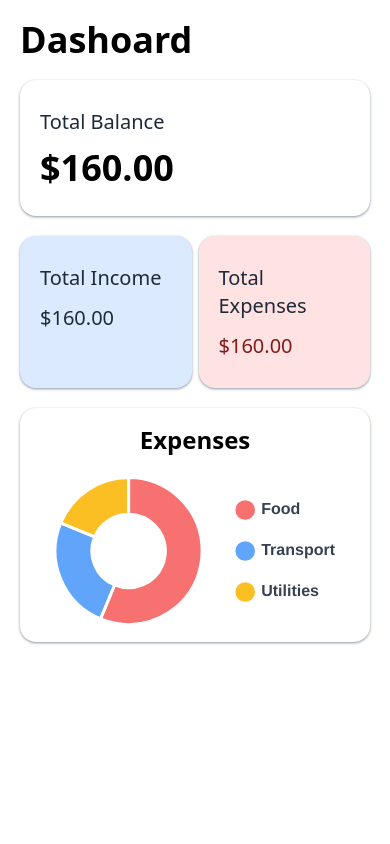
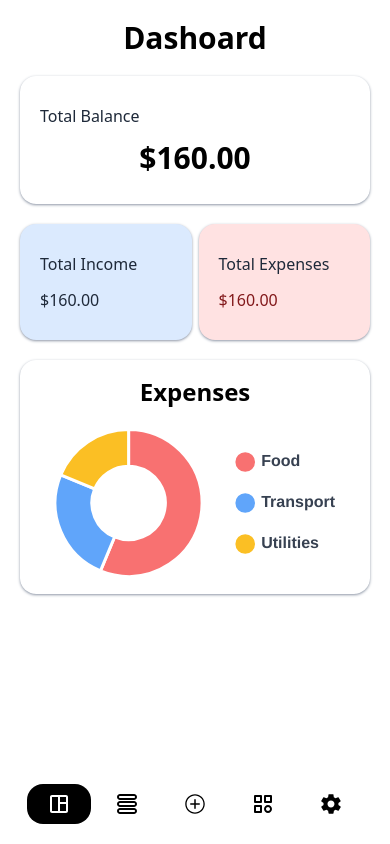
Before and after one commit to kenshiin1123/expense-tracker, a React (Vite) app: page / in a window 390 px wide. Built offline with nearby package versions, Linux system fonts and the light colour scheme.

Commit message:
add bottom navbar for smaller devices.

```diff
--- a/package.json
+++ b/package.json
@@ -7,7 +7,8 @@
     "dev": "vite",
     "build": "vite build",
     "lint": "eslint .",
-    "preview": "vite preview"
+    "preview": "vite preview",
+    "host": "vite --host"
   },
   "dependencies": {
     "@reduxjs/toolkit": "^2.8.2",
--- a/src/Layout.jsx
+++ b/src/Layout.jsx
@@ -4,7 +4,7 @@ export default function Layout() {
   return (
     <main className="flex h-svh w-full relative">
       <NavigationBar />
-      <div className=" p-5 md:p-10 min-sm:ml-auto max-sm:w-[100%] min-sm:w-[60%] md:w-[70%] lg:w-[75%] h-fit">
+      <div className=" p-5 md:p-10 min-sm:ml-auto max-sm:pb-30 max-sm:w-[100%] min-sm:w-[60%] md:w-[70%] lg:w-[75%] h-fit">
         <Outlet />
       </div>
     </main>
--- a/src/components/Header.jsx
+++ b/src/components/Header.jsx
@@ -12,13 +12,13 @@ export default function Header({
       classes = "text-md font-medium text-gray-800";
       break;
     case "medium":
-      classes = "text-xl font-medium text-gray-800";
+      classes = "max-sm:text-md min-sm:text-xl font-medium text-gray-800";
       break;
     case "large":
       classes = "text-2xl font-bold";
       break;
     case "extra-large":
-      classes = "text-4xl font-bold";
+      classes = "max-sm:text-3xl max-sm:text-center  text-4xl font-bold";
       break;
     default:
       classes = "text-xl font-bold";
--- a/src/components/NavigationBar.jsx
+++ b/src/components/NavigationBar.jsx
@@ -8,17 +8,37 @@ import { IoMdSettings } from "react-icons/io";
 import { BiCategory } from "react-icons/bi"; // Category
 
 import { Link, useLocation } from "react-router";
+import { useEffect, useState } from "react";
 
 const navigations = [
   { path: "/", name: "Dashboard", icon: <MdOutlineSpaceDashboard /> },
+  { path: "/transactions", name: "Transactions", icon: <TiThMenuOutline /> },
   { path: "/add", name: "Add Transaction", icon: <IoIosAddCircleOutline /> },
-  { path: "/transactions", name: "Transactions", icon: <TiThMenuOutline /> },
   { path: "/categories", name: "Categories", icon: <BiCategory /> },
   { path: "/settings", name: "Settings", icon: <IoMdSettings /> },
 ];
 
 export default function NavigationBar() {
+  const [isSmall, setIsSmall] = useState(window.innerWidth < 640);
+
+  useEffect(() => {
+    const resizeEvent = addEventListener("resize", () => {
+      if (window.innerWidth < 640) {
+        setIsSmall(true);
+      } else {
+        setIsSmall(false);
+      }
+      console.log(isSmall);
+      return () => {
+        removeEventListener(resizeEvent);
+      };
+    });
+  });
+
   return (
+    <>
+      {!isSmall ? (
+        // Large Width
         <div className="bg-[#e9f1ef] h-full max-sm:hidden min-sm:fixed w-64 lg:w-72">
           <h1 className="text-xl text-center mt-10 font-semibold">
             Expense Tracker
@@ -36,6 +56,24 @@ export default function NavigationBar() {
             })}
           </ul>
         </div>
+      ) : (
+        // Small Width
+        <div className="fixed bottom-0 bg-white z-20 w-full flex justify-center h-20 ">
+          <ul className="py-5 flex px-3 gap-1 nth-of-type-[2]:order-3">
+            {navigations.map((navigation) => {
+              return (
+                <CustomNavLink
+                  key={navigation.name}
+                  path={navigation.path}
+                  name={navigation.name}
+                  icon={navigation.icon}
+                />
+              );
+            })}
+          </ul>
+        </div>
+      )}
+    </>
   );
 }
 
@@ -47,11 +85,12 @@ const CustomNavLink = ({ path, name, icon }) => {
         draggable={false}
         to={path}
         className={`h-full w-full flex items-center  px-5 gap-3 py-2 rounded-2xl  ${
-          currentPath === path && "bg-white"
+          currentPath === path &&
+          "min-sm:bg-white max-sm:bg-black max-sm:text-white"
         }`}
       >
-        <span className={`text-lg`}>{icon}</span>
-        <p className="text-md">{name}</p>
+        <span className={`max-sm:text-2xl min-sm:text-lg`}>{icon}</span>
+        <p className="text-md max-sm:hidden">{name}</p>
       </Link>
     </motion.li>
   );
```
Lines whose indentation alone changed are shown as unchanged.
